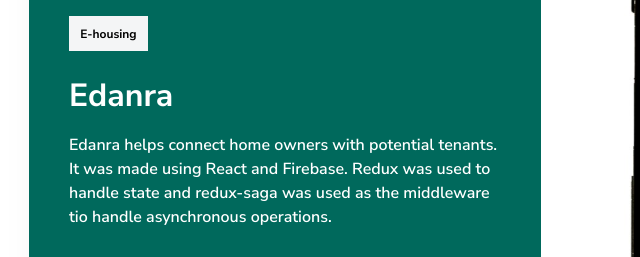
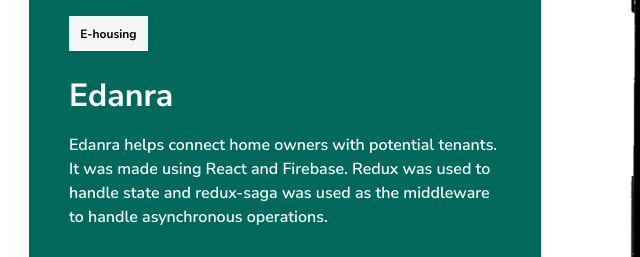
Before and after one commit to alfredasare/my-portfolio, a Gatsby site: page / in a window 1280 px wide. Shown: the part 3360-3617 px from the top of the page, 99-739 px from the left. Built offline with nearby package versions, Linux system fonts and the light colour scheme; Gatsby itself is replaced by a stand-in of ours.

Commit message:
made grammatical error corrections

```diff
--- a/src/components/project-list/project-list.container.jsx
+++ b/src/components/project-list/project-list.container.jsx
@@ -68,7 +68,7 @@
       projectName: "Edanra",
       projectCategory: "E-housing",
       projectInfo: `Edanra helps connect home owners with potential tenants. It was made using React and Firebase. Redux was used to
-                    handle state and redux-saga was used as the middleware tio handle asynchronous operations. `,
+                    handle state and redux-saga was used as the middleware to handle asynchronous operations. `,
       projectUrl: "https://www.edanra.com",
       bgColor: "#00695C",
       fontColor: "white",
```
Also changed, not shown: 1 other file.
